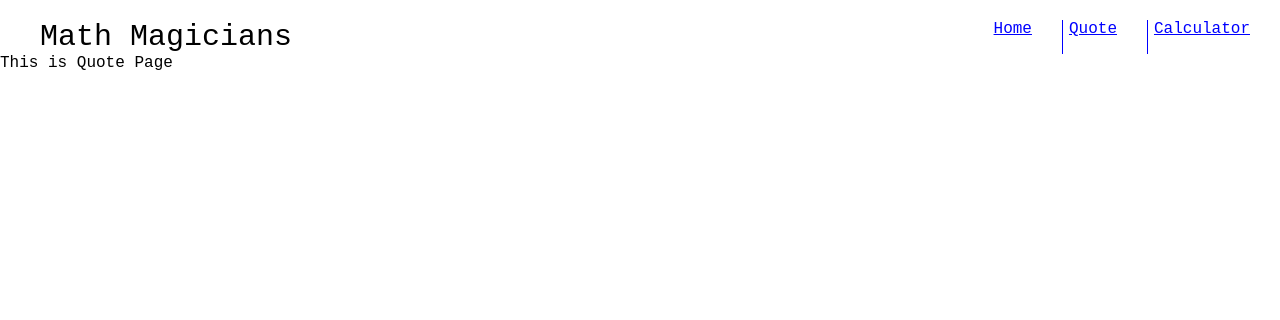
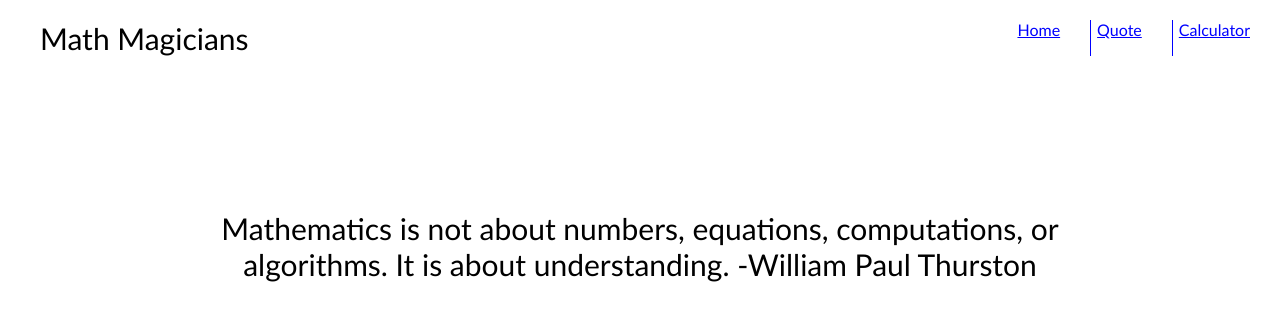
Before and after one commit to kessio-microverse-projects/MathMagicians, a React (Create React App) app: page /quote in a window 1280 px wide. Shown: the top 320 px of the page. Built offline with nearby package versions, Linux system fonts and the light colour scheme.

Commit message:
add quote page

```diff
--- a/src/components/Quote.js
+++ b/src/components/Quote.js
@@ -2,8 +2,9 @@ import React from 'react';
 
 export default function Quote() {
   return (
-    <div className="sectionContainer">
-      This is Quote Page
+    <div className="quoteSection">
+      Mathematics is not about numbers, equations, computations, or algorithms.
+      It is about understanding. -William Paul Thurston
     </div>
   );
 }
--- a/src/styles/calculator.css
+++ b/src/styles/calculator.css
@@ -2,7 +2,7 @@
   padding: 0;
   margin: 0;
   box-sizing: border-box;
-  font-family: 'Courier New', Courier, monospace;
+  font-family:'Gill Sans', 'Gill Sans MT', Calibri, 'Trebuchet MS', sans-serif
 }
 
 .App {
--- a/src/styles/home.css
+++ b/src/styles/home.css
@@ -1,3 +1,11 @@
 .homeContent {
     margin: 15px;
 }
+
+.quoteSection {
+    text-align: center;
+    word-wrap: break-word;
+    margin: 12%;
+    font-size: 30px;
+
+}
```
